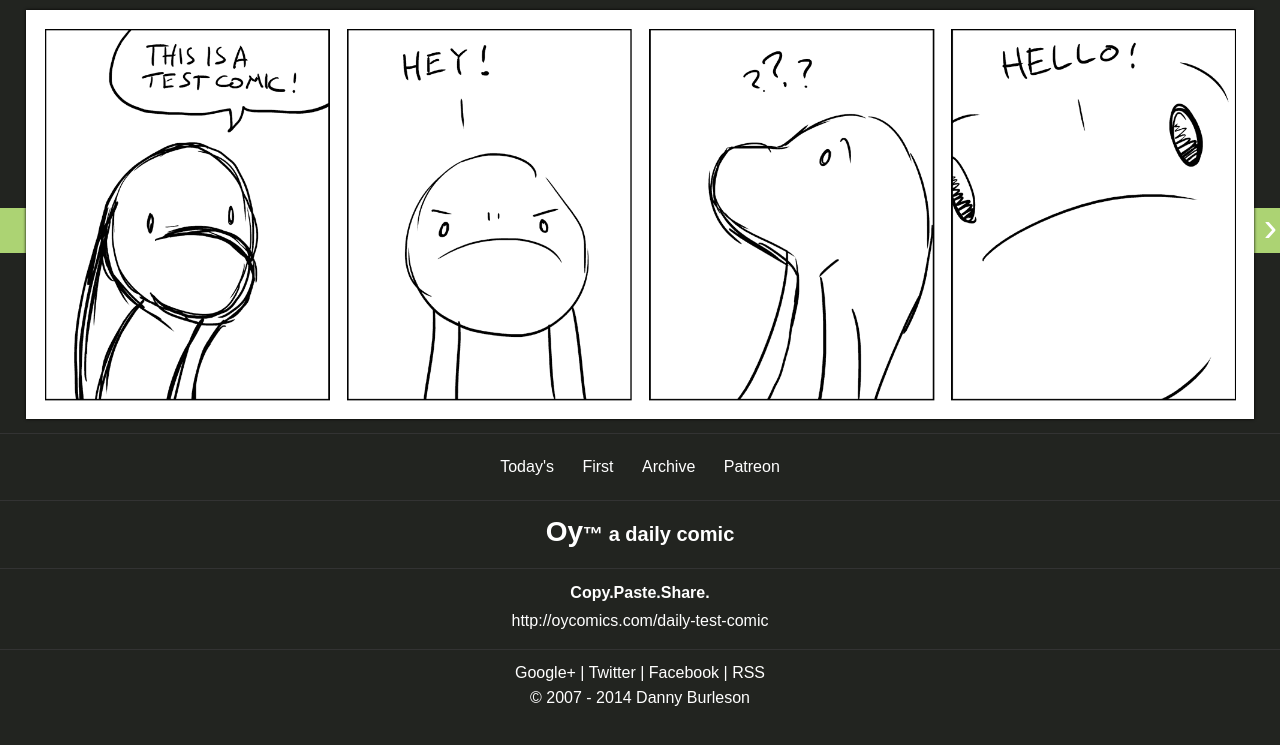
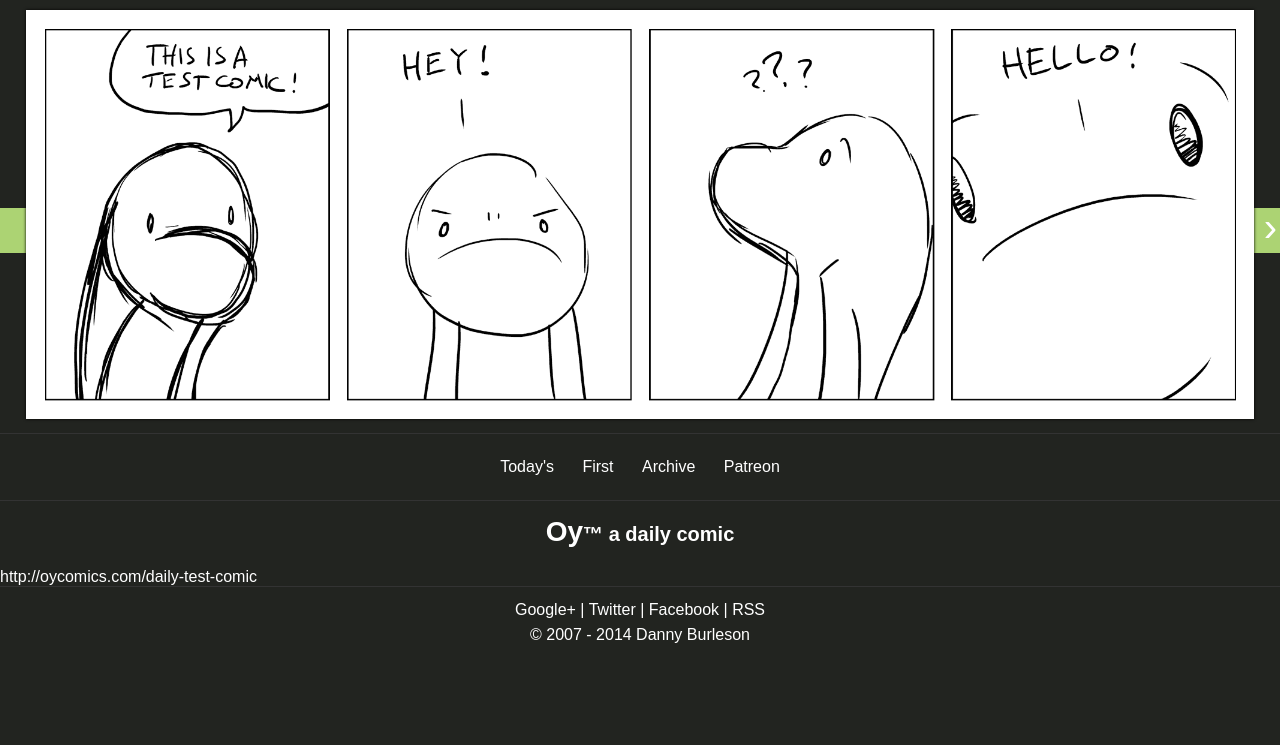
Before and after one commit to oycomics/oycomics.github.io, a Jekyll site: the page built from _posts/2014-03-20-daily-test-comic.md, in a window 1280 px wide. Shown: the top 745 px of the page. Built offline with Jekyll 4.4.1, drawn with Linux system fonts in a browser that asks for light colours; Markdown is read by kramdown in place of the engine named in the settings.

Commit message:
Update copy_paste_share.html

```diff
--- a/_includes/copy_paste_share.html
+++ b/_includes/copy_paste_share.html
@@ -1,4 +1,7 @@
-<div class="copy_paste_share">
+<div class="copy_paste_share_comics">
+<a href="{{ site.url }}{{ page.url }}">{{ site.url }}{{ page.url }}</a>
+</div>
+<!--- <div class="copy_paste_share">
 <span>Copy.Paste.Share.</span>
 <a href="{{ site.url }}{{ page.url }}">{{ site.url }}{{ page.url }}</a>
-</div>
+</div> --->
```
